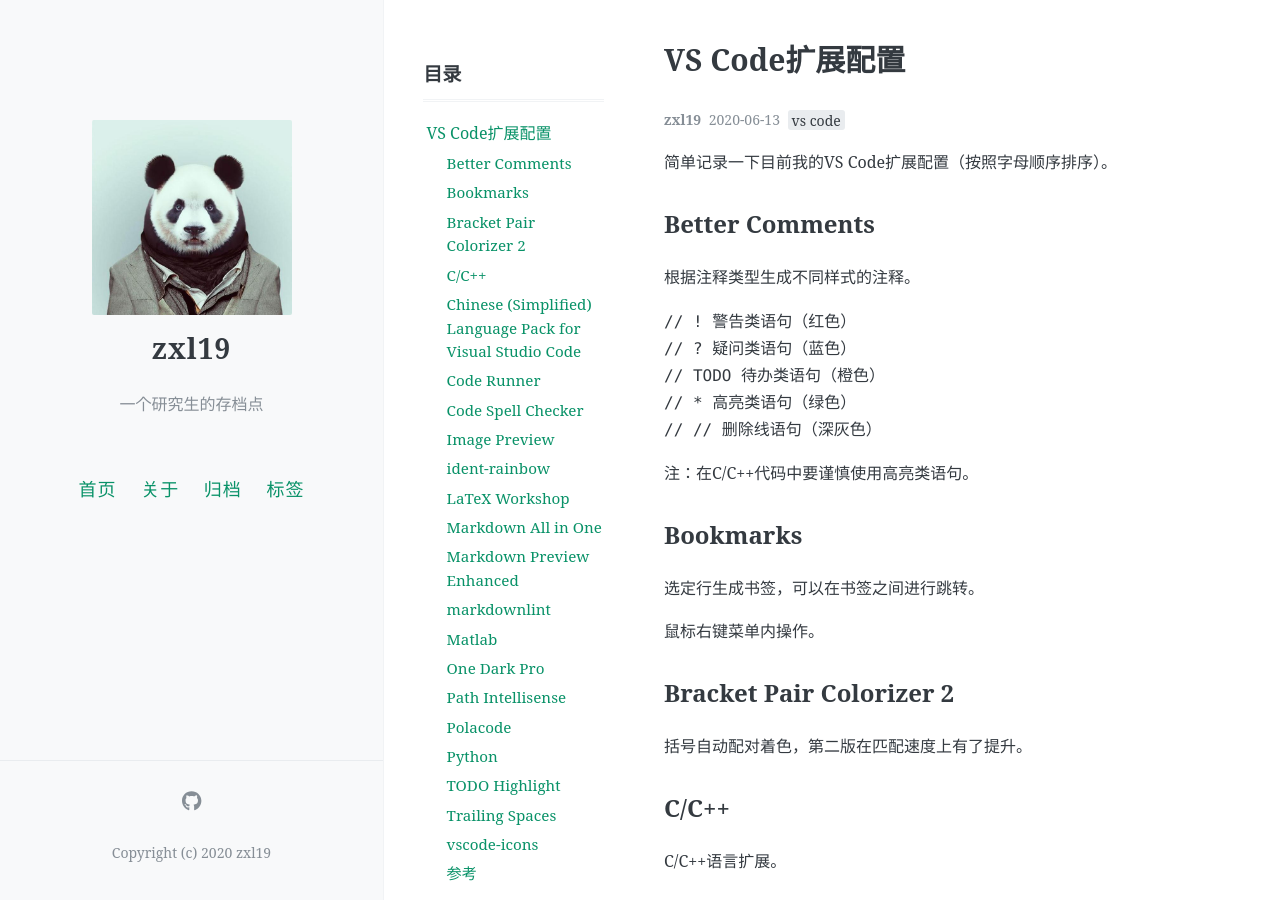
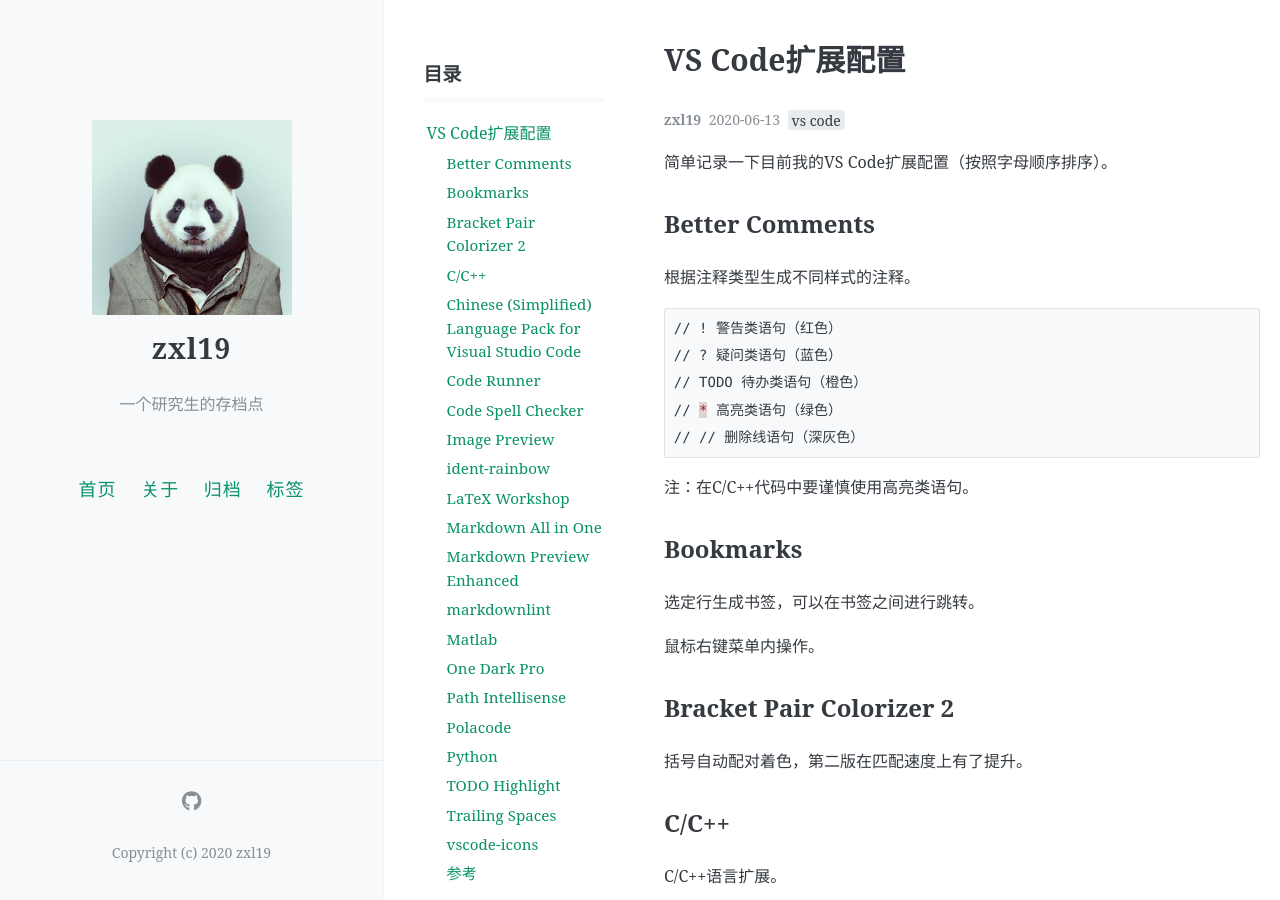
Before and after one commit to zxl19/zxl19.github.io, a Jekyll site: the page built from _posts/2020-06-03-VSCode-extension.md, in a window 1280 px wide and 900 px high. Built offline with Jekyll 4.4.1, drawn with Linux system fonts in a browser that asks for light colours; comment, search, counter and statistics services are not loaded.

Commit message:
Update 2020-06-03-VSCode-extension.md

````diff
--- a/_posts/2020-06-03-VSCode-extension.md
+++ b/_posts/2020-06-03-VSCode-extension.md
@@ -17,7 +17,7 @@ pinned: false
 
 根据注释类型生成不同样式的注释。
 
-```C++
+```markdown
 // ! 警告类语句（红色）
 // ? 疑问类语句（蓝色）
 // TODO 待办类语句（橙色）
````
